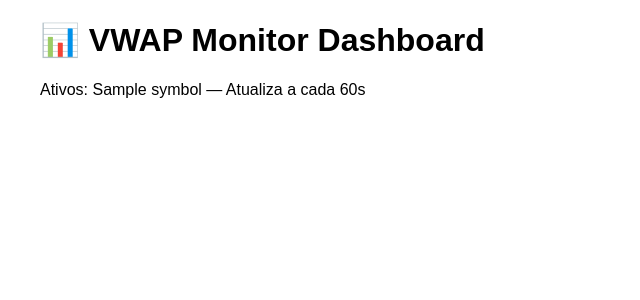
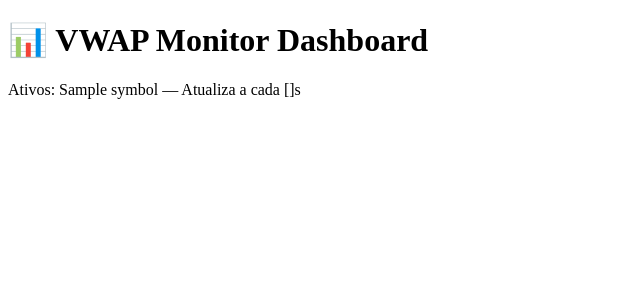
Before and after one commit to icleoc/daytrade-monitor, a Flask app: template templates/dashboard.html in a window 1280 px wide. Shown: the top 300 px of the page, without its empty margins (0-640 px from the left). Run offline with Flask 3, Linux system fonts and the light colour scheme; the template is opened without the code that fills it: most values are stand-ins (such as "Sample title", 1, 10 or a date in 2020); parts of the project's set-up code (start-up, migrations or seed data) failed here and were passed over; some libraries are stand-ins or nearby versions.

Commit message:
Update dashboard.html

```diff
--- a/templates/dashboard.html
+++ b/templates/dashboard.html
@@ -1,21 +1,28 @@
-<!DOCTYPE html>
+<!doctype html>
 <html lang="pt-br">
 <head>
-    <meta charset="UTF-8">
-    <title>VWAP Monitor Dashboard</title>
-    <link rel="stylesheet" href="{{ url_for('static', filename='css/style.css') }}">
-    <script src="https://cdn.plot.ly/plotly-latest.min.js"></script>
+<meta charset="utf-8" />
+<meta name="viewport" content="width=device-width, initial-scale=1" />
+<title>VWAP Monitor Dashboard</title>
+<link rel="stylesheet" href="/static/css/style.css" />
+<script src="https://cdn.plot.ly/plotly-2.24.1.min.js"></script>
 </head>
 <body>
-    <div class="container">
-        <h1>📊 VWAP Monitor Dashboard</h1>
-        <p>Ativos: {{ symbols|join(', ') }} — Atualiza a cada 60s</p>
-        <div id="cards" class="cards-container"></div>
-        <div id="charts" class="charts-container"></div>
-    </div>
-    <script>
-        const SYMBOLS = {{ symbols|tojson|safe }};
-    </script>
-    <script src="{{ url_for('static', filename='js/dashboard.js') }}"></script>
+<header>
+<h1>📊 VWAP Monitor Dashboard</h1>
+<p>Ativos: {{ symbols | join(', ') }} — Atualiza a cada {{ update_interval }}s</p>
+</header>
+
+
+<main id="cards-container">
+<!-- Cards serão injetados por JS -->
+</main>
+
+
+<script>
+const SYMBOLS = {{ symbols|tojson|safe }};
+const UPDATE_INTERVAL = {{ update_interval }} * 1000;
+</script>
+<script src="/static/js/dashboard.js"></script>
 </body>
 </html>
```
